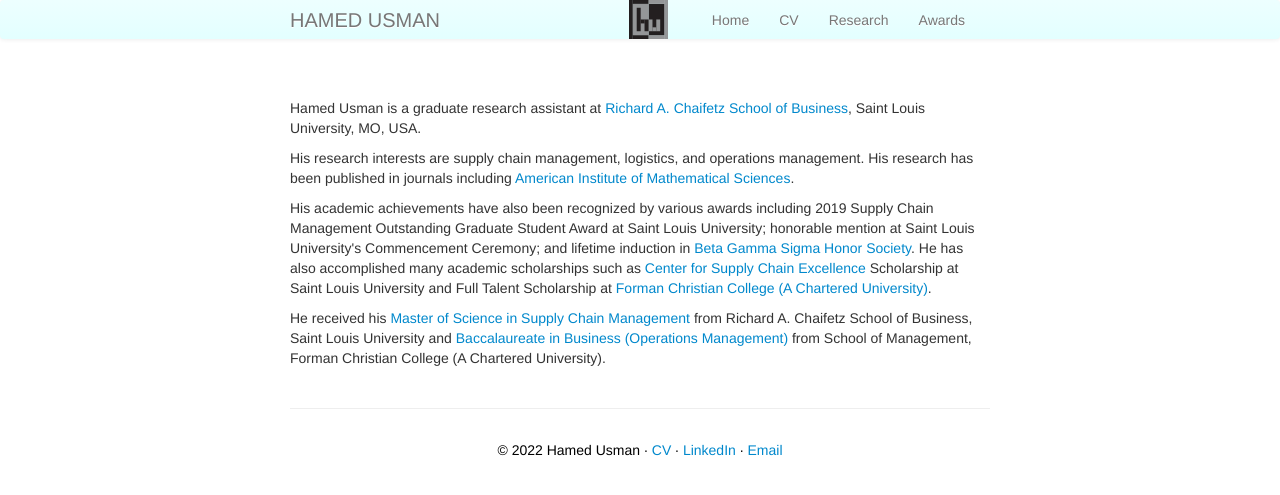
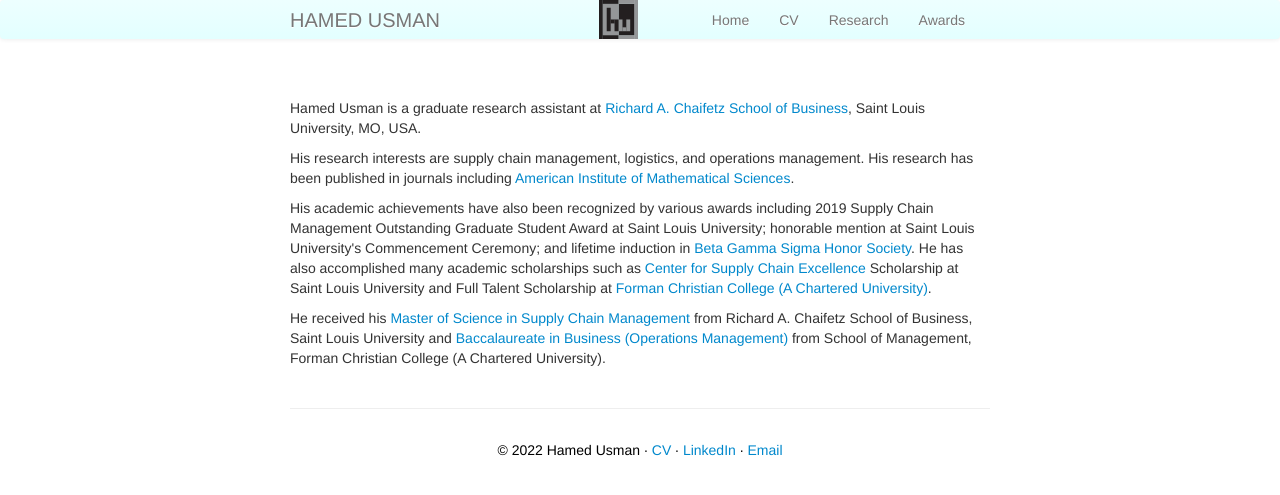
Before and after one commit to hamedusman/hamedusman.github.io, a Jekyll site: the page built from index.md, in a window 1280 px wide. Shown: the top 495 px of the page. Built offline with Jekyll 4.4.1, drawn with Linux system fonts in a browser that asks for light colours.

Commit message:
Update my_custom_css.css

```diff
--- a/assets/themes/twitter/css/my_custom_css.css
+++ b/assets/themes/twitter/css/my_custom_css.css
@@ -34,7 +34,7 @@
   margin-top: 0px;
   margin-right: 0px;
   margin-bottom: 0px;
-  margin-left: -75%;
+  margin-left: -150%;
   width: 39px;
   height: 39px;
   float: none;
```
